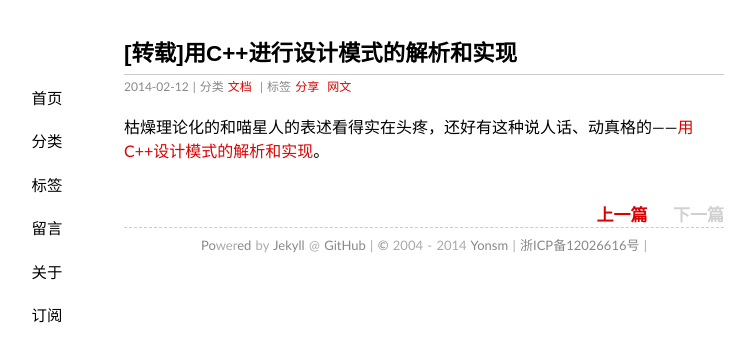
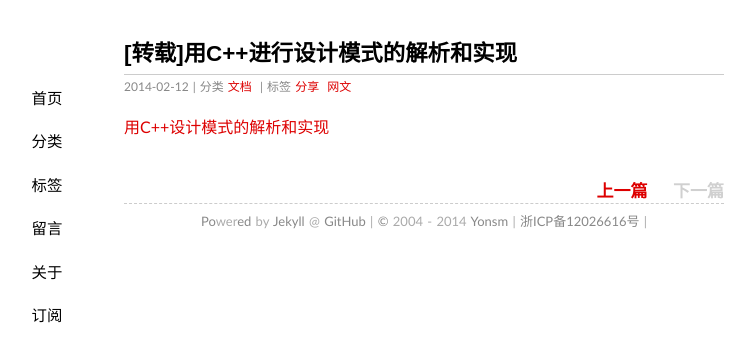
Before and after one commit to Yonsm/Yonsm.github.io, a Jekyll site: the page built from _posts/2014-02-12-designpattern.md, in a window 1280 px wide. Shown: the top 362 px of the page, without its empty margins (216-971 px from the left). Built offline with Jekyll 4.4.1, drawn with Linux system fonts in a browser that asks for light colours; some web fonts are replaced; Markdown is read by kramdown in place of the engine named in the settings; comment, search, counter and statistics services are not loaded.

Commit message:
用C++设计模式的解析和实现

```diff
--- a/_posts/2014-02-12-designpattern.md
+++ b/_posts/2014-02-12-designpattern.md
@@ -6,4 +6,4 @@ categories: 文档
 tags: 分享 网文
 ---
 
-枯燥理论化的和喵星人的表述看得实在头疼，还好有这种说人话、动真格的——[用C++设计模式的解析和实现](http://c.chinaitlab.com/special/sjms/Index.html)。
+[用C++设计模式的解析和实现](http://c.chinaitlab.com/special/sjms/Index.html)
```
